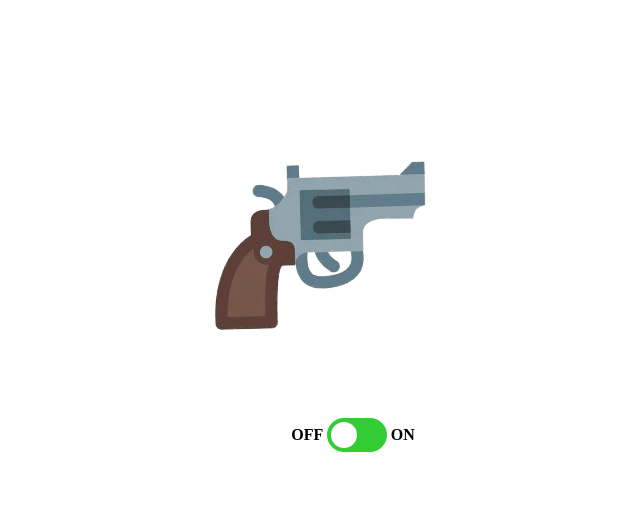
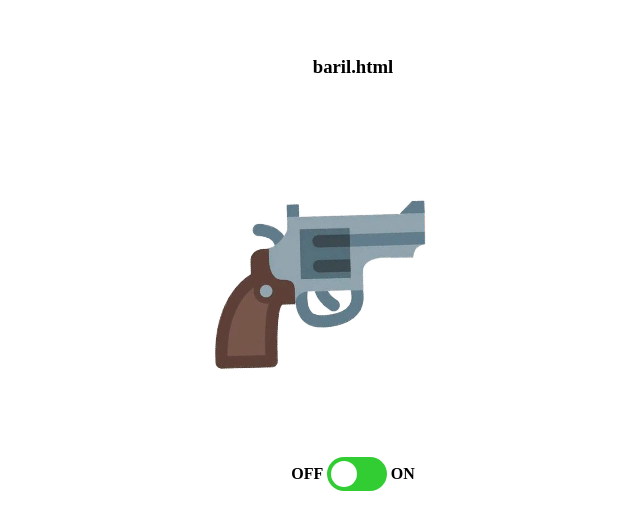
Before and after one commit to CodeCyberZ/Block-Blast.io, a plain HTML site: page index.html in a window 1280 px wide. Shown: the part 144-674 px from the top of the page, without its empty margins (287-927 px from the left). Drawn offline with Linux system fonts and the light colour scheme.

Commit message:
Update index.html

```diff
--- a/index.html
+++ b/index.html
@@ -77,6 +77,8 @@ input:checked + .slider:before {
 </head>
 <body>
     <div class="container">
+        <h3>baril.html</h3>
+        <br>
       <img id="image" src="1741098889376.jpg" alt="Image">
       <br><br>
        <b>OFF  </b><label class="switch">
```
